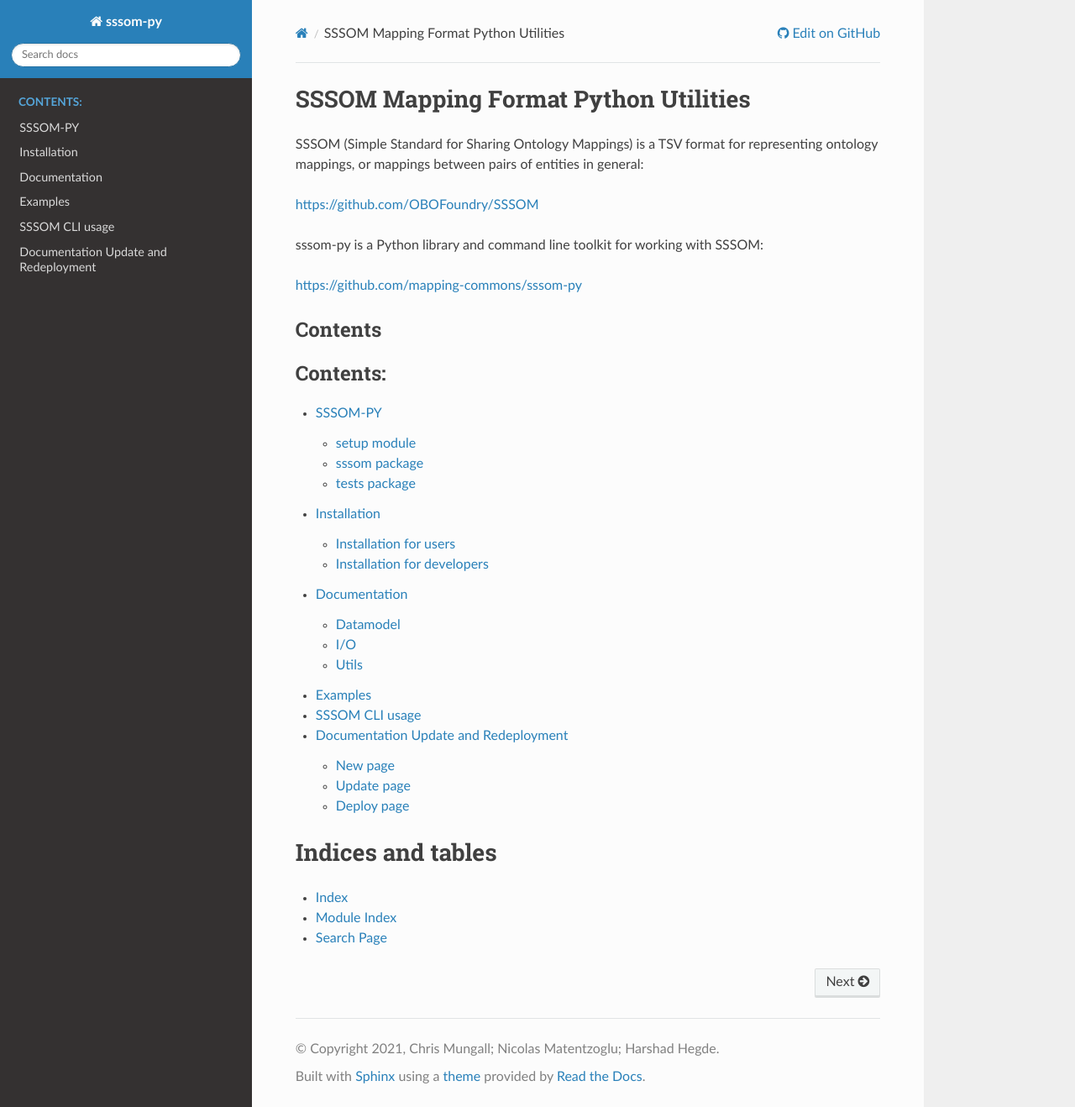
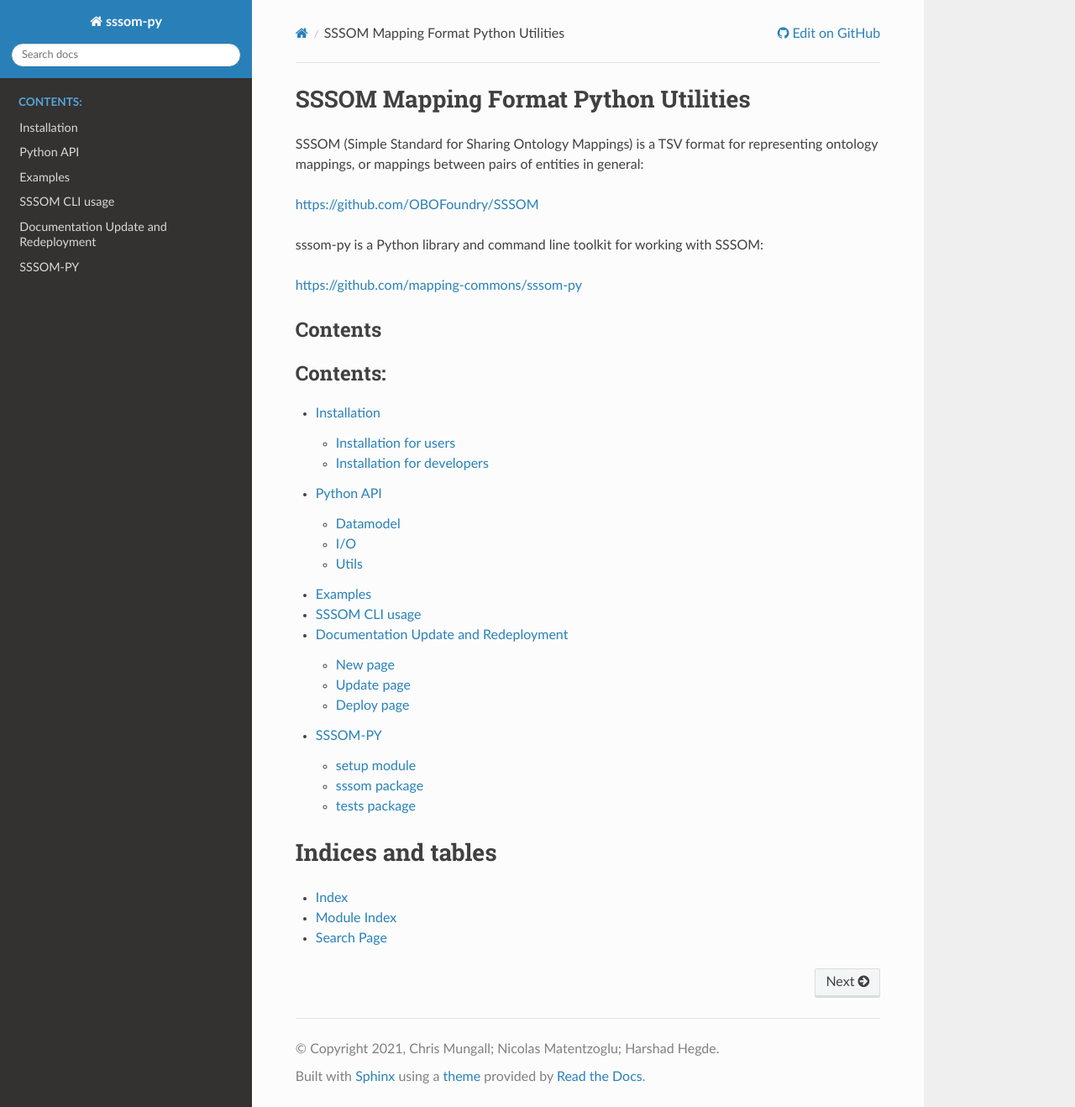
Before and after one commit to mapping-commons/sssom-py, a Sphinx documentation site: the page built from docs/index.rst, in a window 1280 px wide and 1318 px high. Shown: the whole window at 84% size. Built offline with Sphinx 7.4.7 and the Read the Docs theme 2.0.0, drawn with Linux system fonts in a browser that asks for light colours.

Commit message:
some sprucing up

```diff
--- a/docs/documentation.rst
+++ b/docs/documentation.rst
@@ -1,4 +1,4 @@
-Documentation
+Python API
 =============
 
 Datamodel
--- a/docs/index.rst
+++ b/docs/index.rst
@@ -24,12 +24,13 @@
    :maxdepth: 2
    :caption: Contents:
 
-   modules
+
    installation
    documentation
    examples
    cli_usage
    sphinx_documentation
+   modules
 
 
 Indices and tables
```
